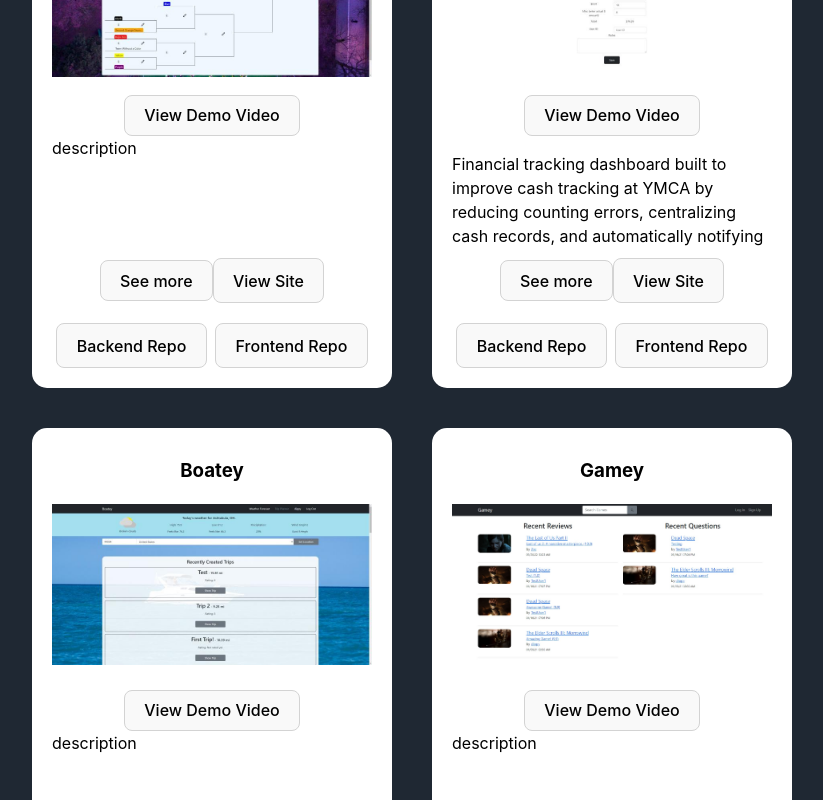
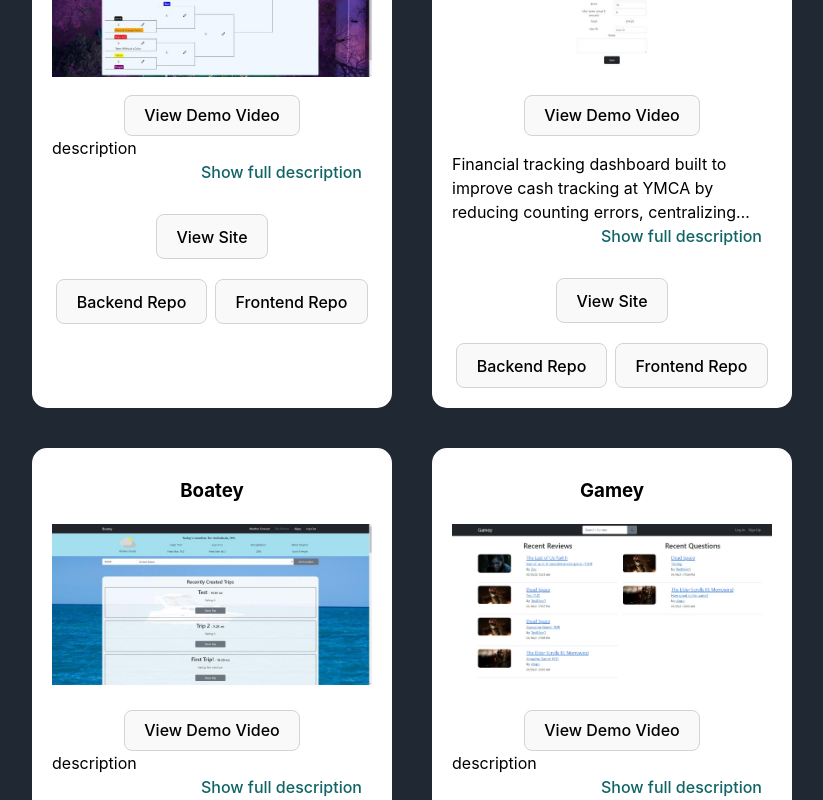
Before and after one commit to bpruitt63/portfolio, a React (Vite) app: page / in a window 1280 px wide. Shown: the part 900-1700 px from the top of the page, without its empty margins (228-1051 px from the left). Built offline with nearby package versions, Linux system fonts and the light colour scheme; a web font is replaced by a local one.

Commit message:
project description collapse and styling

```diff
--- a/src/Project.jsx
+++ b/src/Project.jsx
@@ -26,9 +26,12 @@ function Project({project}) {
             <div className={`projectDescription${fullDescription ? '' : ' closed'}`}>
                 {project.description}
             </div>
-            <button onClick={() => setFullDescription(!fullDescription)}>
-                {fullDescription ? 'See less' : 'See more'}
-            </button>
+            <div className='descriptionButtonDiv'>
+                <button className='descriptionButton'
+                        onClick={() => setFullDescription(!fullDescription)}>
+                    {fullDescription ? 'Hide full description' : 'Show full description'}
+                </button>
+            </div>
             <a href={project.link}
                 target='blank'
                 className='projectButton'>
--- a/src/static/data/project_data.jsx
+++ b/src/static/data/project_data.jsx
@@ -28,10 +28,14 @@ export const projects = [
                             React frontend, Node.js/Express backend, PostgreSQL
                             database. Styled with React-Bootstrap.
                         </p>
-                        <p>Demo credentials:</p>
-                        <p>Company: demo</p>
-                        <p>Admin User ID: demo</p>
-                        <p>Admin Password: demo1234</p>
+                        <p>
+                            <span className='underlined'>
+                                Demo credentials
+                            </span><br/>
+                            Company: demo<br/>
+                            Admin User ID: demo<br/>
+                            Admin Password: demo1234
+                        </p>
                      </>,
         link: 'https://cashcount.herokuapp.com/',
         video: 'https://www.loom.com/embed/e260c1462962423a8e192d4511bec167',
--- a/src/static/styles/projects.css
+++ b/src/static/styles/projects.css
@@ -16,9 +16,37 @@
 }
 
 .closed {
-    height: 7em;
+    display: -webkit-box;
+    -webkit-box-orient: vertical;
+    -webkit-line-clamp: 3;
     overflow: hidden;
-    text-overflow: ellipsis;
+}
+
+.underlined {
+    text-decoration: underline;
+    font-weight: 550;
+}
+
+.descriptionButtonDiv {
+    display: block;
+    text-align: end;
+    margin-bottom: 20px;
+}
+
+.descriptionButton {
+    display: inline-block;
+    border: none;
+    background-color: white;
+    color: #116466;
+    padding: 0 10px;
+}
+
+.descriptionButton:hover {
+    color: #238d8f;
+}
+
+.descriptionButton:active {
+    color: darkgray;
 }
 
 @media screen and (min-width: 769px) {
```
